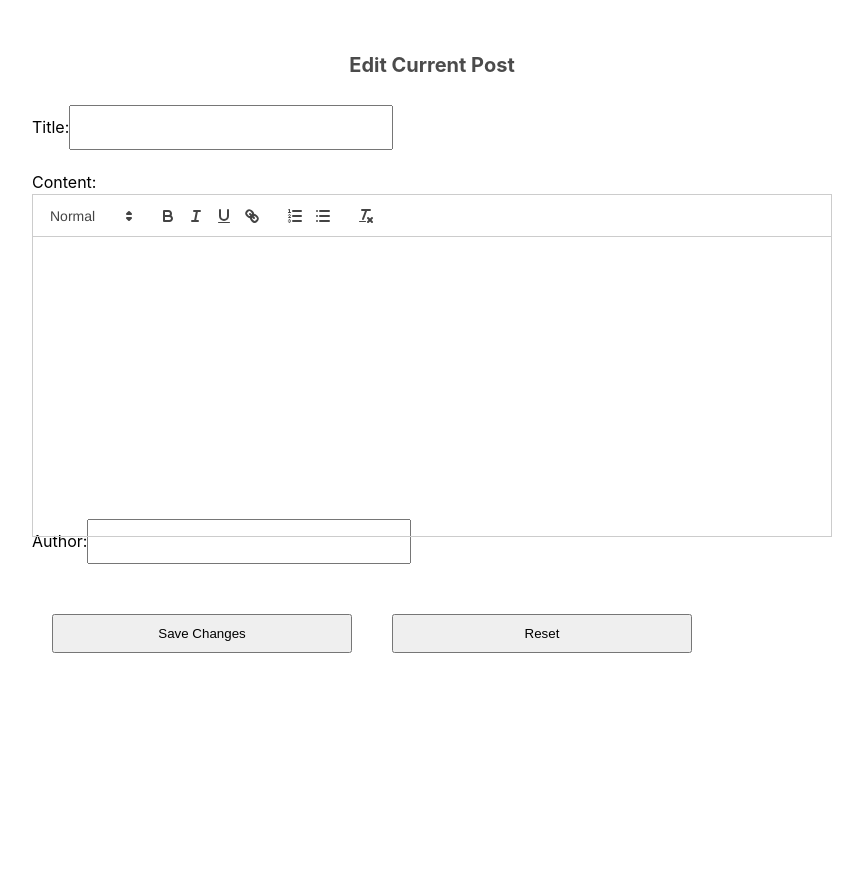
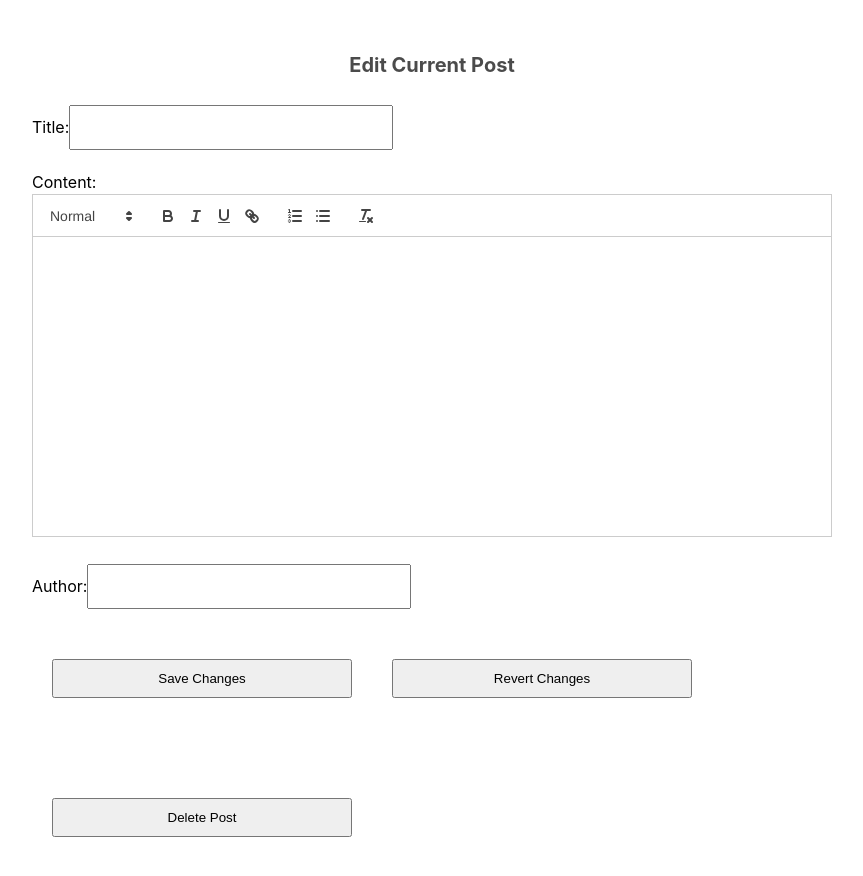
Before and after one commit to theflyoccultist/blogging-platform, a React (Vite) app in the folder blogging-platform/: page /editpost/1 in a window 1280 px wide. Shown: the top 876 px of the page, without its empty margins (208-1071 px from the left). Before the commit the page ends 800 px from the top, so only its background shows below. Built offline with nearby package versions, Linux system fonts and the light colour scheme; no server answers.

Commit message:
working bazic platform

```diff
--- a/blogging-platform/src/components/Table.tsx
+++ b/blogging-platform/src/components/Table.tsx
@@ -60,7 +60,7 @@ const Table: React.FC = () => {
               <tr key={key} onClick={() => handleRowClick(blog.id)} style={{ cursor: 'pointer' }}>
                 <td>{blog.id}</td>
                 <td>{blog.title}</td>
-                <td>{blog.content}</td>
+                <td>{blog.content.replace(/<p>|<\/p>/g, '')}</td>
                 <td>{blog.author}</td>
                 <td>{blog.publishedAt}</td>
               </tr>
--- a/blogging-platform/src/pages/PostCreate.tsx
+++ b/blogging-platform/src/pages/PostCreate.tsx
@@ -1,4 +1,5 @@
 import React, { useState } from "react";
+import { useNavigate } from "react-router-dom";
 import ReactQuill from 'react-quill';
 import 'react-quill/dist/quill.snow.css';
 import axios from 'axios';
@@ -8,6 +9,7 @@ import { Button } from "react-bootstrap";
 const apiUrl = import.meta.env.VITE_API_URL;
 
 const CreatePost : React.FC = () => {
+    const navigate = useNavigate();
     const [title, setTitle] = useState('');
     const [content, setContent] = useState('');
     const [author, setAuthor] = useState('');
@@ -26,6 +28,7 @@ const CreatePost : React.FC = () => {
             setTitle('');
             setContent('');
             setAuthor('');
+            navigate("/platform");
             console.log("Post created successfully:", response.data);
         } catch (error) {
             console.error('Error editing post', error);
@@ -73,7 +76,7 @@ const CreatePost : React.FC = () => {
                     width: '100%',
                     padding: '10px',
                     fontSize: '18px',
-                    marginTop: '5px',
+                    marginTop: '50px',
                 }}
                 />
             </div>
--- a/blogging-platform/src/pages/PostEdit.tsx
+++ b/blogging-platform/src/pages/PostEdit.tsx
@@ -1,5 +1,5 @@
 import React, { useEffect, useState } from 'react';
-import { useParams } from 'react-router-dom';
+import { useParams, useNavigate } from 'react-router-dom';
 import { Button } from 'react-bootstrap';
 import ReactQuill from 'react-quill';
 import 'react-quill/dist/quill.snow.css';
@@ -17,6 +17,9 @@ const apiUrl = import.meta.env.VITE_API_URL;
 
 const EditPost : React.FC = () => {
   const { id } = useParams<{ id: string }>();
+  const navigate = useNavigate();
+  const [loading, setLoading] = useState(true);
+
   const [editBlogPost, setEditBlogPost] = useState<EditBlogPost | null>(null);
   const [title, setTitle] = useState('');
   const [content, setContent] = useState('');
@@ -24,38 +27,39 @@ const EditPost : React.FC = () => {
 
   useEffect(() => {
     const fetchPostData = async () => {
+      setLoading(true);
       try {
         const response = await axios.get(`${apiUrl}/api/blog/${id}`, {
           headers: {
             'Authorization': `Bearer ${localStorage.getItem('token')}`,
           },
         });
-        setEditBlogPost(response.data);
         setTitle(response.data.title);
         setContent(response.data.content);
         setAuthor(response.data.author);
       } catch (error) {
         console.error('Error fetching blog post', error);
+      } finally {
+        setLoading(false);
       }
     };
     if (id) fetchPostData();
+
   }, [id]);
+
+  if (loading) return <div>Loading...</div>;
 
   const handleSave = async () => {
     try {
       const response = await axios.put(`${apiUrl}/api/blog/${id}`,
-        {
-          title,
-          content,
-          author,
-        },
+        { title, content, author },
         {
           headers: {
             'Authorization': `Bearer ${localStorage.getItem('token')}`,
           }
-        }
-      );
+        });
       setEditBlogPost(response.data);
+      navigate("/platform");
     } catch (error) {
       console.error('Error editing post', error);
     }
@@ -68,6 +72,20 @@ const EditPost : React.FC = () => {
       setAuthor(editBlogPost.author);
     }
   };
+
+  const handleDelete = async () => {
+    try {
+      await axios.delete(`${apiUrl}/api/blog/${id}`,
+        {
+          headers: {
+            'Authorization': `Bearer ${localStorage.getItem('token')}`,
+          }
+        });
+        navigate("/platform");
+    } catch (error) {
+      console.error('Error deleting post', error);
+    }
+  }
 
   return (
     <div style={{ maxWidth: '800px', margin: '50px auto' }}>
@@ -106,16 +124,27 @@ const EditPost : React.FC = () => {
             width: '100%',
             padding: '10px',
             fontSize: '18px',
-            marginTop: '5px',
+            marginTop: '50px',
           }}
         />
       </div>
 
       <Button onClick={handleSave} style={{ margin: '50px 20px', padding: '10px 20px'}}>
-        Save Changes
+          Save Changes
       </Button>
       <Button onClick={handleReset} variant='secondary' style={{ margin: '50px 20px', padding: '10px 20px'}}>
-        Reset
+          Revert Changes
+      </Button>
+      <Button
+        variant='danger'
+        style={{ margin: '50px 20px', padding: '10px 20px'}}
+        onClick={() => {
+          if (window.confirm(`Are you sure you want to delete the current post?`)) {
+            handleDelete();
+          }
+        }}
+      >
+        Delete Post
       </Button>
     </div>
   );
```
Also changed, not shown: 3 other files (tests, documents, lock files or other folders).
